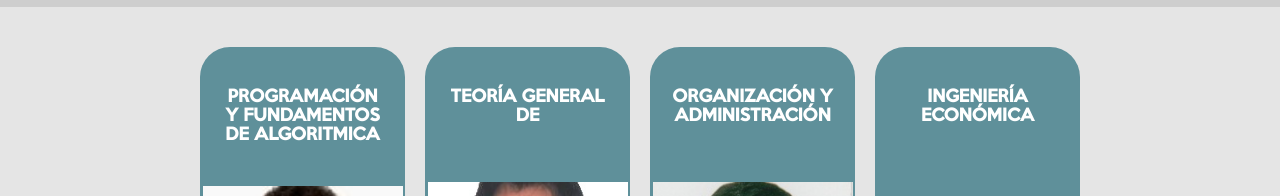
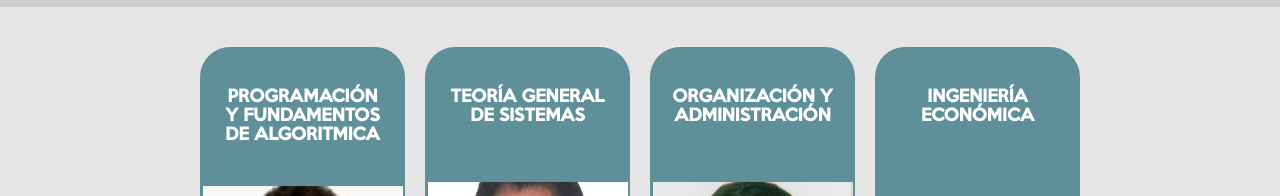
Before and after one commit to Gloriux11/Links-de-Meet, a plain HTML site: page index.html in a window 1280 px wide. Shown: the part 587-783 px from the top of the page. Drawn offline with Linux system fonts and the light colour scheme.

Commit message:
Version 3

```diff
--- a/index.html
+++ b/index.html
@@ -24,7 +24,7 @@
             <a href="https://meet.google.com/dgq-tjxz-dbn">Link del meet</a>
         </div>
         <div class="TGS">
-            <h4>TEORÍA GENERAL DE</h4>
+            <h4>TEORÍA GENERAL DE SISTEMAS</h4>
             <img src="2.jpg">
             <a href="https://meet.google.com/hsy-zasz-pru">Link del meet</a>
         </div>
```
